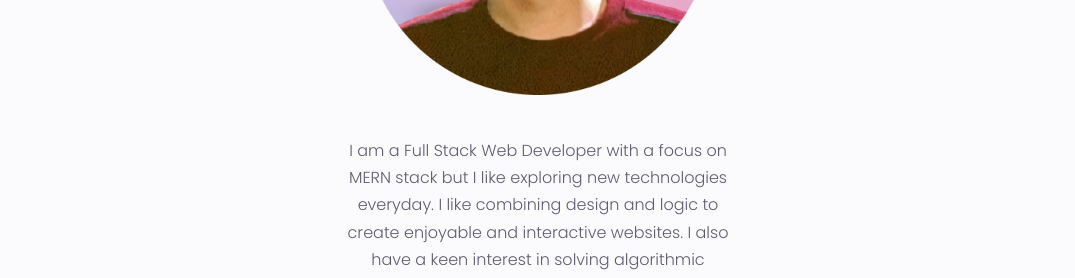
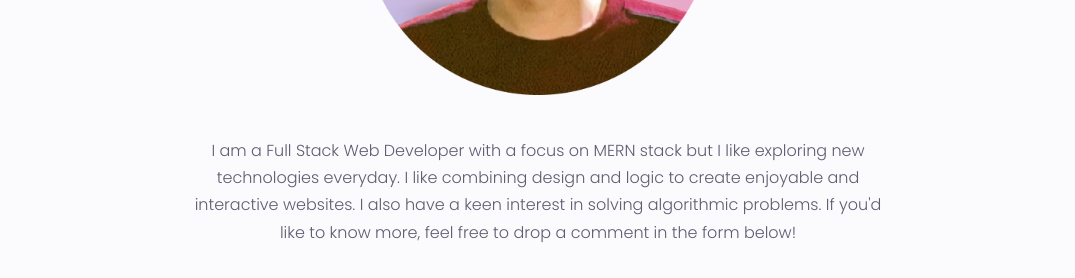
Before and after one commit to abdullahalam123/portfolio, a website: page index.html in a window 1280 px wide. Shown: the part 1308-1586 px from the top of the page, without its empty margins (102-1177 px from the left). Drawn offline with nearby package versions, Linux system fonts and the light colour scheme.

Commit message:
Update style.css

```diff
--- a/css/style.css
+++ b/css/style.css
@@ -1643,7 +1643,7 @@ img{
 .about__data > p
 {
   text-align: center;
-  padding : 1% 30% 1% 30%;
+  padding : 1% 15% 1% 15%;
 }
 
 /* ==== ALIGN THE NAVBAR ======= */
```
